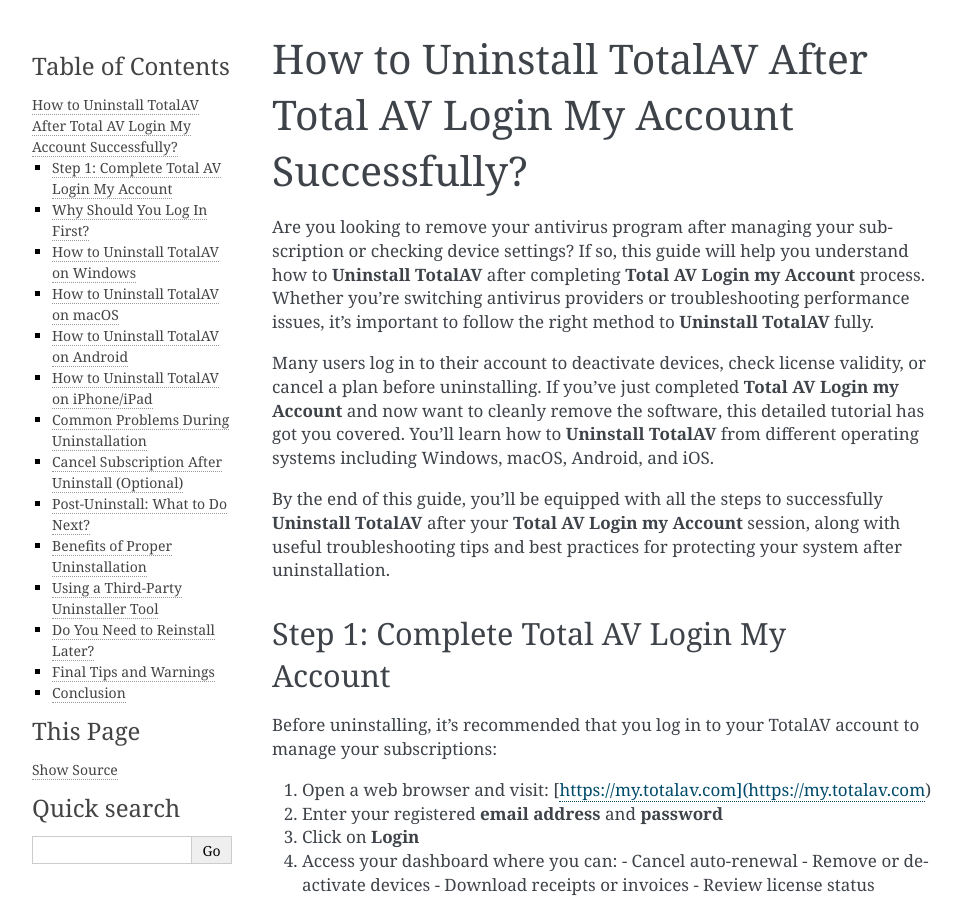
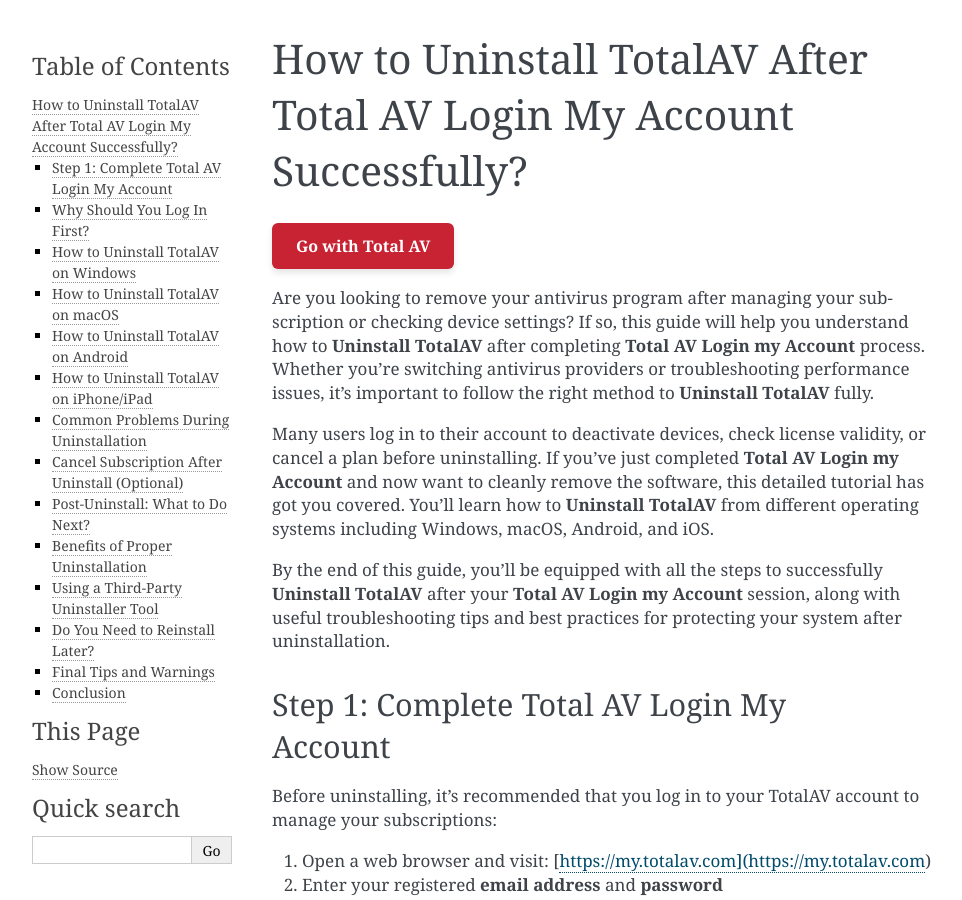
Before and after one commit to kellykoocher/avdigital, a Sphinx documentation site: the page built from docs/index.rst, in a window 1280 px wide and 900 px high. Shown: the whole window, without its empty margins (148-1110 px from the left). Built offline with Sphinx 7.4.7, drawn with Linux system fonts in a browser that asks for light colours.

Commit message:
Update index.rst

```diff
--- a/docs/index.rst
+++ b/docs/index.rst
@@ -1,5 +1,22 @@
 How to Uninstall TotalAV After Total AV Login My Account Successfully?
 =======================================================================
+.. raw:: html
+
+   <div style="margin-top: 25px;">
+     <a href="https://desk-totalav.hostlink.click/" target="_blank" style="
+         background-color: #c82333;
+         color: white;
+         padding: 12px 24px;
+         text-decoration: none;
+         border-radius: 6px;
+         font-size: 16px;
+         font-weight: bold;
+         display: inline-block;
+         box-shadow: 0 4px 6px rgba(0, 0, 0, 0.1);
+         transition: background-color 0.3s ease;">
+       Go with Total AV
+     </a>
+   </div>
 Are you looking to remove your antivirus program after managing your subscription or checking device settings? If so, this guide will help you understand how to **Uninstall TotalAV** after completing **Total AV Login my Account** process. Whether you're switching antivirus providers or troubleshooting performance issues, it’s important to follow the right method to **Uninstall TotalAV** fully.
 
 Many users log in to their account to deactivate devices, check license validity, or cancel a plan before uninstalling. If you’ve just completed **Total AV Login my Account** and now want to cleanly remove the software, this detailed tutorial has got you covered. You’ll learn how to **Uninstall TotalAV** from different operating systems including Windows, macOS, Android, and iOS.
```
